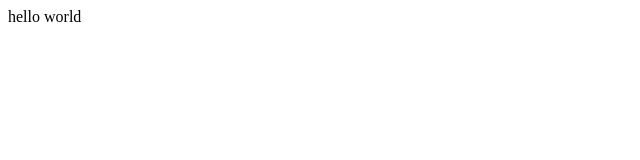
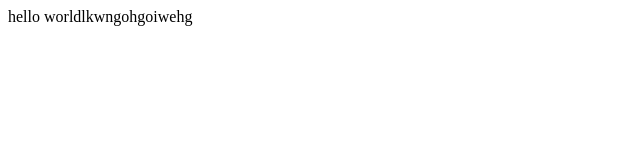
Before and after one commit to haroon007278/q, a plain HTML site: page index.html in a window 1280 px wide. Shown: the whole page, without its empty margins (0-640 px from the left). Drawn offline with Linux system fonts and the light colour scheme.

Commit message:
initial commit

```diff
--- a/index.html
+++ b/index.html
@@ -6,6 +6,6 @@
     <title>Document</title>
 </head>
 <body>
-    hello world
+    hello worldlkwngohgoiwehg
 </body>
 </html>
```
